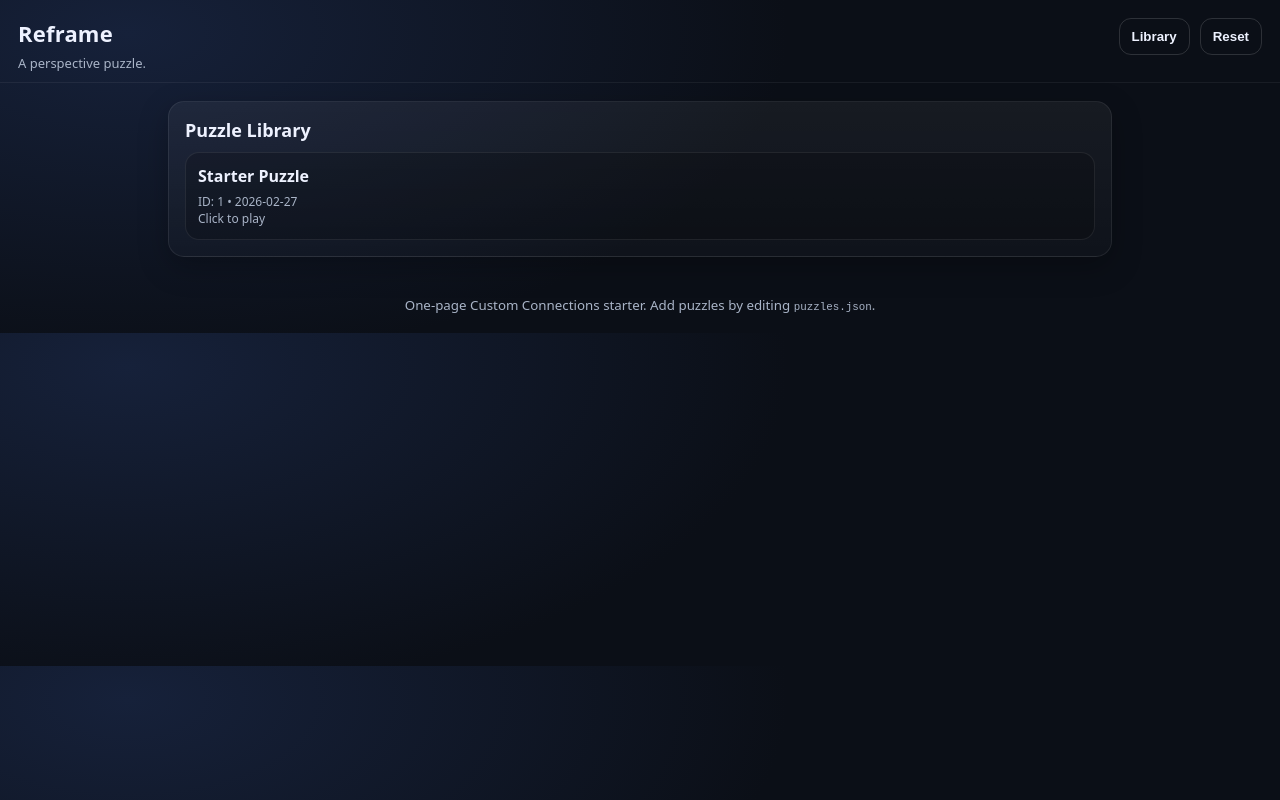
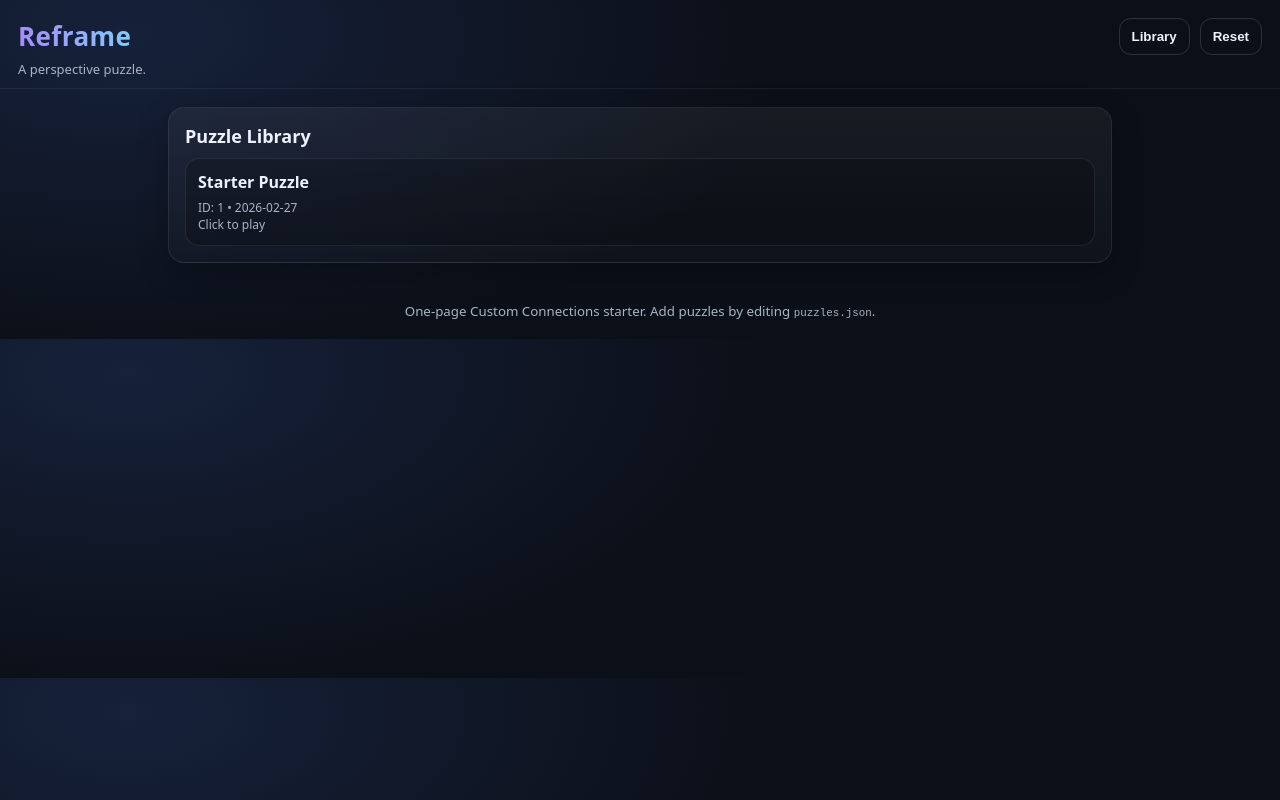
Before and after one commit to ShrimpCity/custom-connections, a plain HTML site: page index.html in a window 1280 px wide. Drawn offline with Linux system fonts and the light colour scheme.

Commit message:
Update style.css

```diff
--- a/style.css
+++ b/style.css
@@ -29,7 +29,15 @@ body{
   border-bottom:1px solid rgba(255,255,255,0.06);
 }
 
-.brand h1{margin:0;font-size:22px;letter-spacing:.2px}
+.brand h1{
+  margin:0;
+  font-size:26px;
+  letter-spacing:0.4px;
+  font-weight:800;
+  background: linear-gradient(90deg, #A78BFA, #7DD3FC);
+  -webkit-background-clip: text;
+  -webkit-text-fill-color: transparent;
+}
 .sub{margin:6px 0 0;color:var(--muted);font-size:13px}
 .sub code{background:rgba(255,255,255,0.06);padding:2px 6px;border-radius:6px}
 
```
